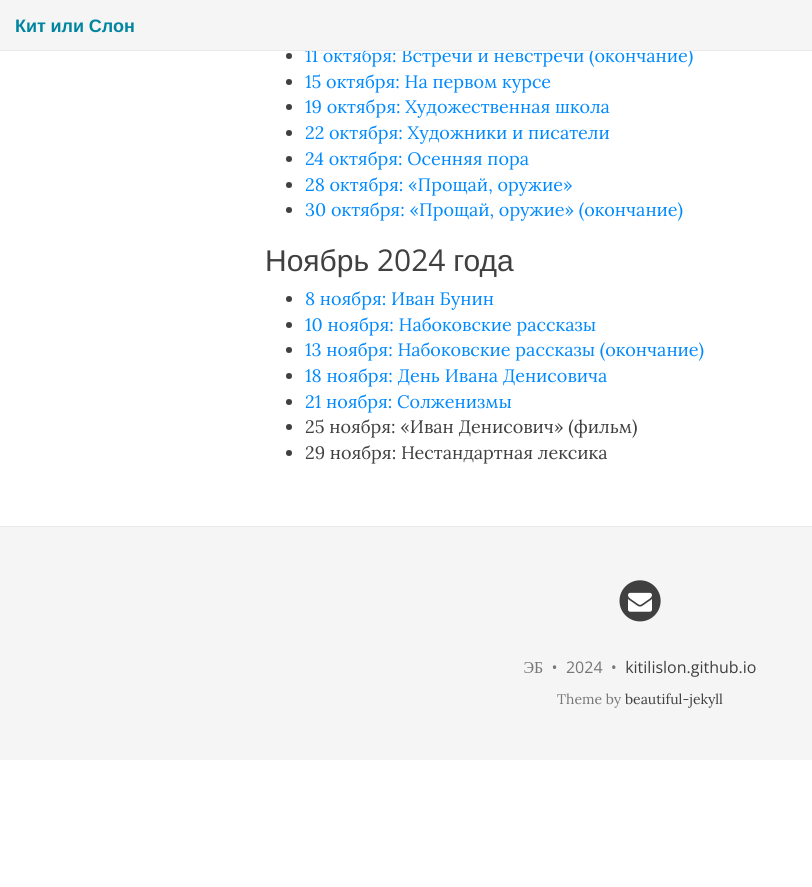
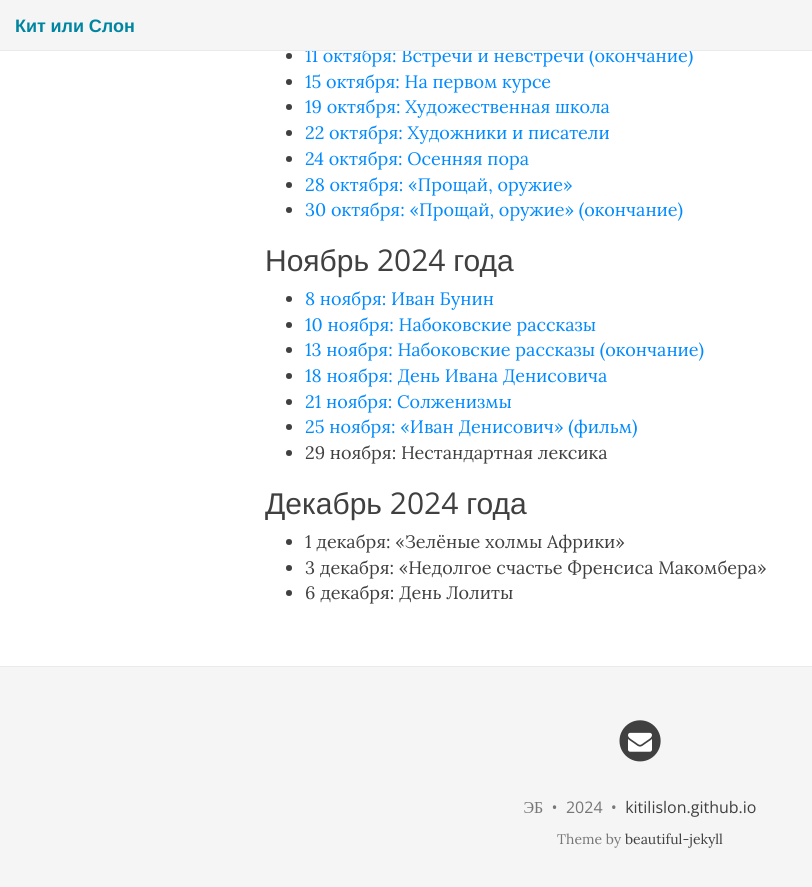
Before and after one commit to KitIliSlon/KitIliSlon.github.io, a Jekyll site: the page built from index.md, in a window 1280 px wide and 900 px high, scrolled down 841 px. Shown: the top 887 px of the window, without its empty margins (0-812 px from the left). Built offline with Jekyll 4.4.1, drawn with Linux system fonts in a browser that asks for light colours; nearby versions of some CDN libraries; before the commit the page ends 1601 px from its top, so only the background shows below that.

Commit message:
2024-11-25

```diff
--- a/index.md
+++ b/index.md
@@ -40,5 +40,11 @@ published: true
 * [13 ноября: Набоковские рассказы (окончание)](https://kitilislon.github.io/2024-11-13)
 * [18 ноября: День Ивана Денисовича](https://kitilislon.github.io/2024-11-18)
 * [21 ноября: Солженизмы](https://kitilislon.github.io/2024-11-21)
-* 25 ноября: «Иван Денисович» (фильм)
+* [25 ноября: «Иван Денисович» (фильм)](https://kitilislon.github.io/2024-11-25)
 * 29 ноября: Нестандартная лексика
+
+## Декабрь 2024 года
+
+* 1 декабря: «Зелёные холмы Африки»
+* 3 декабря: «Недолгое счастье Френсиса Макомбера»
+* 6 декабря: День Лолиты
```
Also changed, not shown: 2024-11-25.md (added, +19 -0 lines).
